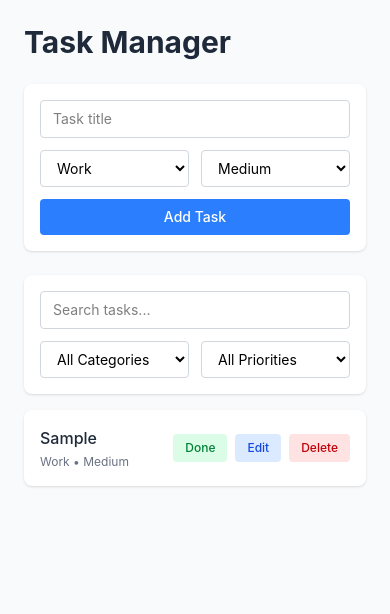
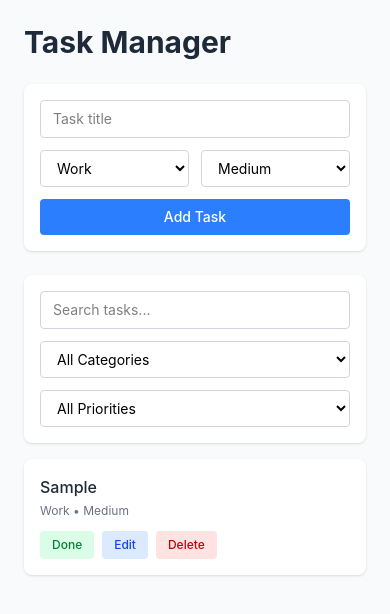
Before and after one commit to mayaswami/task-manager-app, a React (Vite) app in the folder client/: page / in a window 390 px wide. Both pictures are taken after typing "Sample" into the empty fields and a click on the button "Add Task". Shown: the top 614 px of the page. Built offline with nearby package versions, Linux system fonts and the light colour scheme.

Commit message:
fix: enhance layout responsiveness in TaskCard and TaskList components

```diff
--- a/client/src/components/TaskCard.jsx
+++ b/client/src/components/TaskCard.jsx
@@ -5,7 +5,7 @@ function TaskCard({ task, onEdit }) {
   const dispatch = useDispatch();
 
   return (
-    <div className="bg-white p-4 rounded-lg shadow flex items-center justify-between">
+    <div className="bg-white p-4 rounded-lg shadow flex flex-col sm:flex-row sm:items-center justify-between gap-3">
       <div>
         <h3
           className={`font-medium ${task.completed ? "line-through text-gray-400" : "text-gray-800"}`}
--- a/client/src/components/TaskList.jsx
+++ b/client/src/components/TaskList.jsx
@@ -32,7 +32,7 @@ function TaskList() {
           className="w-full border border-gray-300 rounded px-3 py-2 text-sm mb-3 focus:outline-none focus:ring-2 focus:ring-blue-400"
         />
 
-        <div className="flex gap-3">
+        <div className="flex flex-col sm:flex-row gap-3">
           <select
             value={categoryFilter}
             onChange={(e) => setCategoryFilter(e.target.value)}
```
